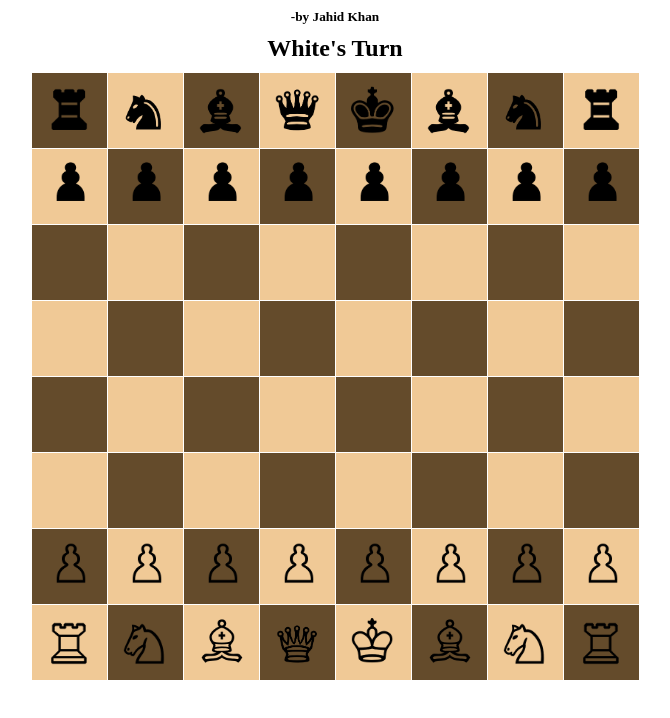
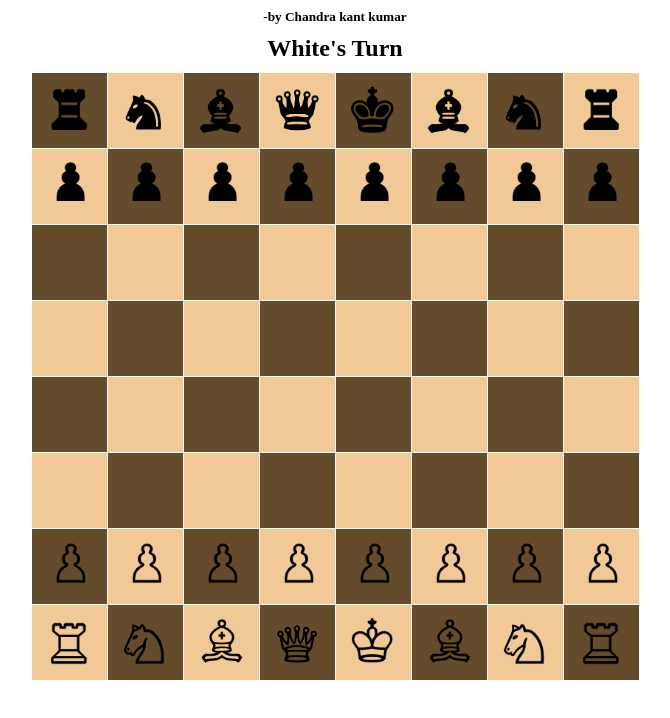
Before and after one commit to ckkumar2735/Chess-Game-App, a plain HTML site: page index.html in a window 1280 px wide. Shown: the part 48-766 px from the top of the page, without its empty margins (305-975 px from the left). Drawn offline with Linux system fonts and the light colour scheme.

Commit message:
Update index.html

```diff
--- a/index.html
+++ b/index.html
@@ -5,7 +5,7 @@
     <meta charset="UTF-8">
     <meta http-equiv="X-UA-Compatible" content="IE=edge">
     <meta name="viewport" content="width=device-width, initial-scale=1.0">
-    <meta name="author" content="Jahid Khan">
+    <meta name="author" content="Chandra kant kumar">
     <link rel="stylesheet" href="Chess.css">
 
     <title>Chess</title>
@@ -14,9 +14,9 @@
 
 <body>
 
-    <!-- <h1>Chess <h4>(Made by : Jahid Khan)</h4></h1> -->
+    <!-- <h1>Chess <h4>(Made by : Chandra kant kumar)</h4></h1> -->
     <h1>Chess</h1>
-    <h5>-by Jahid Khan</h5>
+    <h5>-by Chandra kant kumar</h5>
     <h2 id="tog">White's Turn</h2>
 
 
```
